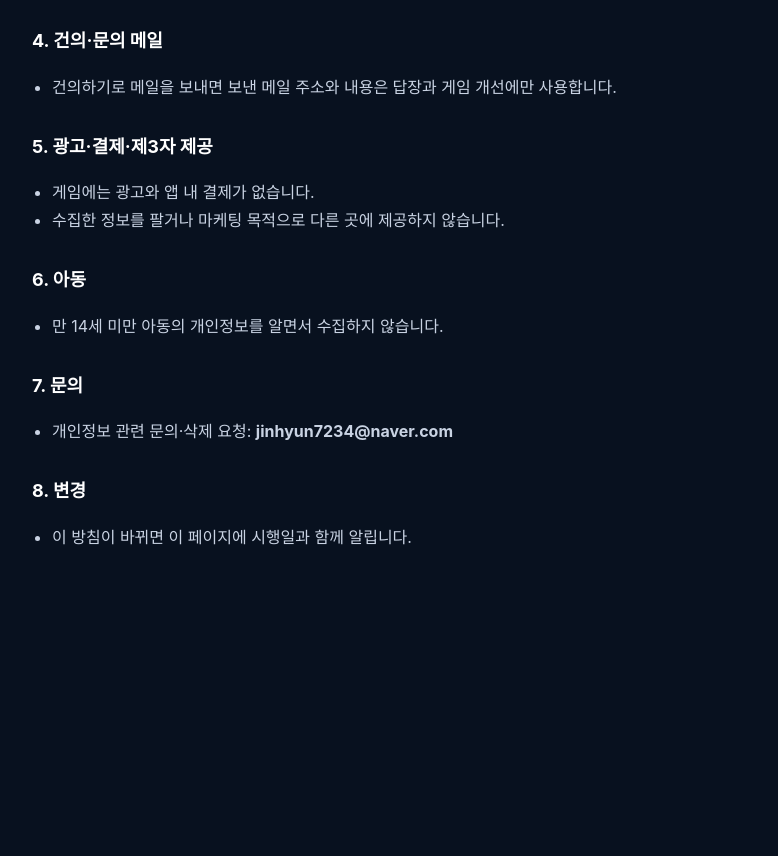
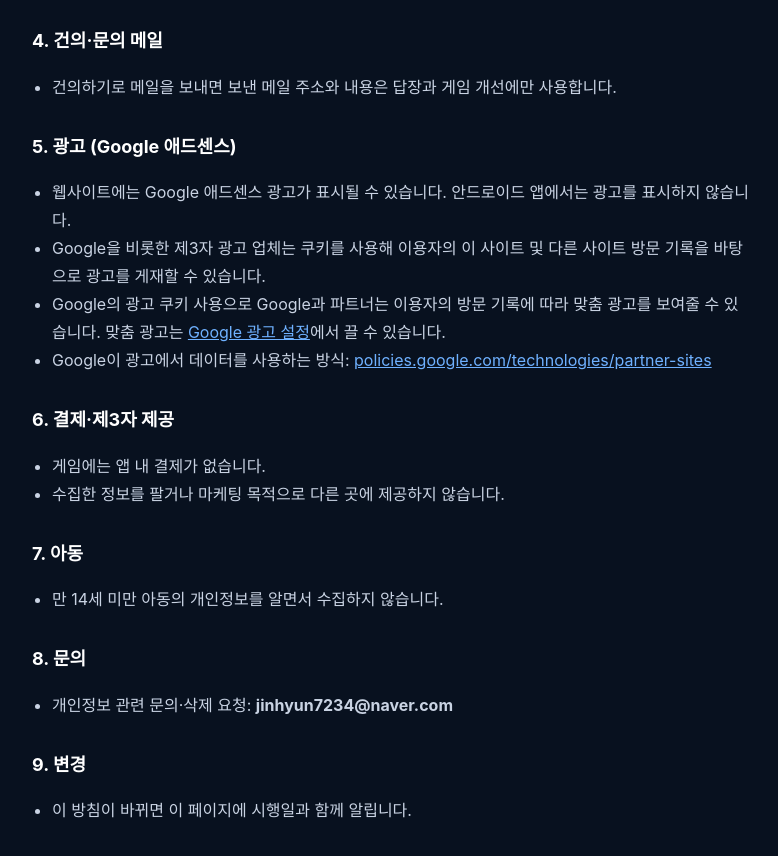
Before and after one commit to jinhyun7234-bot/my-baseball-life, a plain HTML site: page privacy.html in a window 1280 px wide. Shown: the part 900-1756 px from the top of the page, without its empty margins (248-1026 px from the left). Before the commit the page ends 1527 px from the top, so only its background shows below. Drawn offline with Linux system fonts and the light colour scheme.

Commit message:
v858h: AdSense site verification (meta + loader, web only, not in app) + ads.txt + privacy policy ad section
Co-Authored-By: Claude Opus 5.5 <noreply@anthropic.com>
Claude-Session: https://claude.ai/code/session_01MJLeDLnrafL9ff6v9Zdn53

```diff
--- a/privacy.html
+++ b/privacy.html
@@ -6,7 +6,7 @@ p,li{color:#c9d3e3}ul{padding-left:20px}.muted{color:#8a97ad;font-size:14px}a{co
 <body><main>
 <p class="muted"><a href="/">← 나의 야구 인생</a></p>
 <h1>개인정보처리방침</h1>
-<p class="muted">시행일: 2026년 11월 18일</p>
+<p class="muted">시행일: 2026년 11월 21일 (광고 관련 내용 추가)</p>
 <div class="box"><p>'나의 야구 인생'(이하 "게임")은 웹사이트(my-baseball-life.com)와 이 웹사이트를 담은 안드로이드 앱으로 제공됩니다. 게임에는 회원가입이 없고, 이름·전화번호·이메일 같은 개인정보를 요구하지 않습니다.</p></div>
 <h2>1. 기기에만 저장되는 정보</h2>
 <ul><li>커리어 진행 상황과 설정(효과음·진동 등)은 이용자의 기기(브라우저 저장소)에만 저장되며 서버로 보내지 않습니다.</li>
@@ -20,12 +20,17 @@ p,li{color:#c9d3e3}ul{padding-left:20px}.muted{color:#8a97ad;font-size:14px}a{co
 <ul><li>이용 현황을 알기 위해 Cloudflare Web Analytics를 사용합니다. 쿠키나 개인을 식별하는 정보는 쓰지 않고, 방문 수·유입 경로·국가·기기 종류 같은 집계 통계만 봅니다.</li></ul>
 <h2>4. 건의·문의 메일</h2>
 <ul><li>건의하기로 메일을 보내면 보낸 메일 주소와 내용은 답장과 게임 개선에만 사용합니다.</li></ul>
-<h2>5. 광고·결제·제3자 제공</h2>
-<ul><li>게임에는 광고와 앱 내 결제가 없습니다.</li><li>수집한 정보를 팔거나 마케팅 목적으로 다른 곳에 제공하지 않습니다.</li></ul>
-<h2>6. 아동</h2>
+<h2>5. 광고 (Google 애드센스)</h2>
+<ul><li>웹사이트에는 Google 애드센스 광고가 표시될 수 있습니다. 안드로이드 앱에서는 광고를 표시하지 않습니다.</li>
+<li>Google을 비롯한 제3자 광고 업체는 쿠키를 사용해 이용자의 이 사이트 및 다른 사이트 방문 기록을 바탕으로 광고를 게재할 수 있습니다.</li>
+<li>Google의 광고 쿠키 사용으로 Google과 파트너는 이용자의 방문 기록에 따라 맞춤 광고를 보여줄 수 있습니다. 맞춤 광고는 <a href="https://adssettings.google.com" target="_blank" rel="noopener">Google 광고 설정</a>에서 끌 수 있습니다.</li>
+<li>Google이 광고에서 데이터를 사용하는 방식: <a href="https://policies.google.com/technologies/partner-sites" target="_blank" rel="noopener">policies.google.com/technologies/partner-sites</a></li></ul>
+<h2>6. 결제·제3자 제공</h2>
+<ul><li>게임에는 앱 내 결제가 없습니다.</li><li>수집한 정보를 팔거나 마케팅 목적으로 다른 곳에 제공하지 않습니다.</li></ul>
+<h2>7. 아동</h2>
 <ul><li>만 14세 미만 아동의 개인정보를 알면서 수집하지 않습니다.</li></ul>
-<h2>7. 문의</h2>
+<h2>8. 문의</h2>
 <ul><li>개인정보 관련 문의·삭제 요청: <b>jinhyun7234@naver.com</b></li></ul>
-<h2>8. 변경</h2>
+<h2>9. 변경</h2>
 <ul><li>이 방침이 바뀌면 이 페이지에 시행일과 함께 알립니다.</li></ul>
 </main></body></html>
--- a/sitemap.xml
+++ b/sitemap.xml
@@ -1,2 +1,2 @@
 <?xml version="1.0" encoding="UTF-8"?>
-<urlset xmlns="http://www.sitemaps.org/schemas/sitemap/0.9"><url><loc>https://my-baseball-life.com/</loc><lastmod>2026-11-19</lastmod><changefreq>weekly</changefreq><priority>1.0</priority></url><url><loc>https://my-baseball-life.com/guide/</loc><lastmod>2026-11-19</lastmod><changefreq>monthly</changefreq><priority>0.8</priority></url><url><loc>https://my-baseball-life.com/guide/positions</loc><lastmod>2026-11-19</lastmod><changefreq>monthly</changefreq><priority>0.7</priority></url><url><loc>https://my-baseball-life.com/guide/faq</loc><lastmod>2026-11-19</lastmod><changefreq>monthly</changefreq><priority>0.6</priority></url></urlset>
+<urlset xmlns="http://www.sitemaps.org/schemas/sitemap/0.9"><url><loc>https://my-baseball-life.com/</loc><lastmod>2026-11-21</lastmod><changefreq>weekly</changefreq><priority>1.0</priority></url><url><loc>https://my-baseball-life.com/guide/</loc><lastmod>2026-11-21</lastmod><changefreq>monthly</changefreq><priority>0.8</priority></url><url><loc>https://my-baseball-life.com/guide/positions</loc><lastmod>2026-11-21</lastmod><changefreq>monthly</changefreq><priority>0.7</priority></url><url><loc>https://my-baseball-life.com/guide/faq</loc><lastmod>2026-11-21</lastmod><changefreq>monthly</changefreq><priority>0.6</priority></url></urlset>
```
Also changed, not shown: index.html (+2 -0 lines), ads.txt (added).
